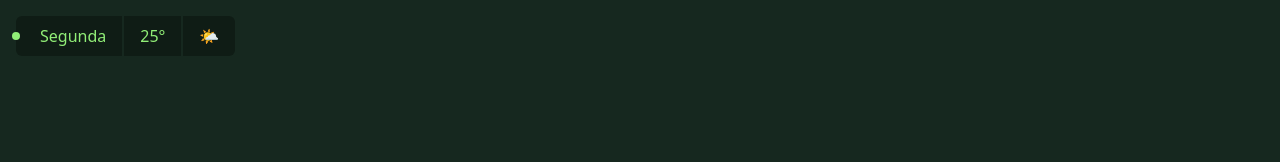
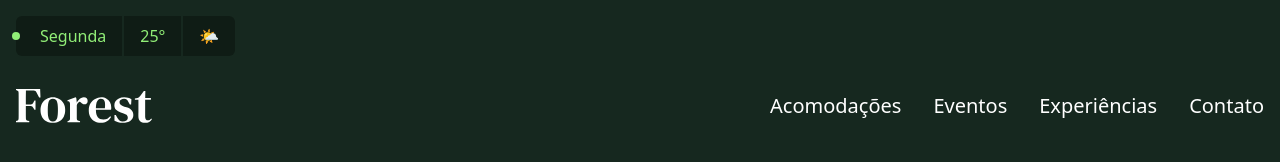
Before and after one commit to danilo1opes/Forest, a website: page src/index.html in a window 1280 px wide. Drawn offline with Linux system fonts and the light colour scheme.

Commit message:
🚧feat: working in menu desktop

```diff
--- a/src/index.html
+++ b/src/index.html
@@ -21,5 +21,25 @@
         </div>
       </div>
     </div>
+
+    <header class="container flex justify-between items-center gap-8 py-8">
+      <a href="/"><img src="./img/forest.svg" alt="Forest" /></a>
+      <nav>
+        <ul class="text-white flex flex-wrap cursor-pointer gap-8 text-xl">
+          <li class="hover:underline hover:underline-offset-8">
+            <a href="#acomodacoes"></a>Acomodações
+          </li>
+          <li class="hover:underline hover:underline-offset-8">
+            <a href="#eventos"></a>Eventos
+          </li>
+          <li class="hover:underline hover:underline-offset-8">
+            <a href="#experiencias"></a>Experiências
+          </li>
+          <li class="hover:underline hover:underline-offset-8">
+            <a href="#contato"></a>Contato
+          </li>
+        </ul>
+      </nav>
+    </header>
   </body>
 </html>
```
Also changed, not shown: src/output.css.
